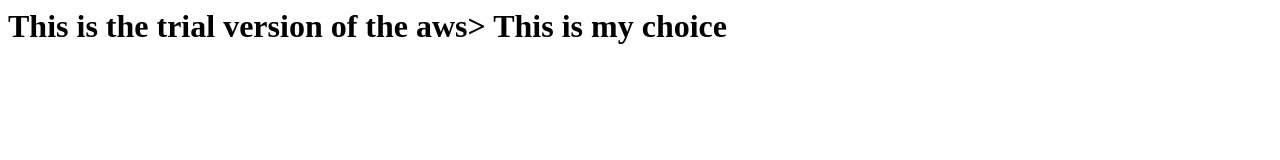
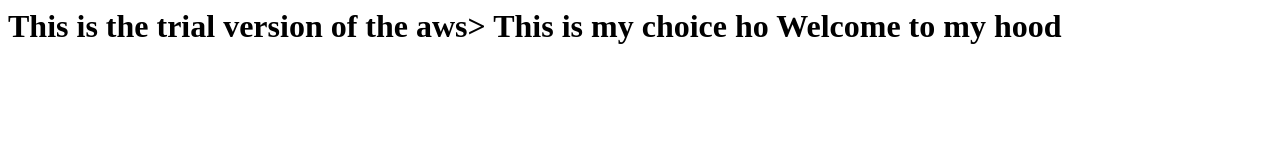
Before and after one commit to arpansaini/Test2, a plain HTML site: page index.html in a window 1280 px wide. Drawn offline with Linux system fonts and the light colour scheme.

Commit message:
final changes

```diff
--- a/index.html
+++ b/index.html
@@ -1,2 +1,3 @@
 <h1> This is the trial version of the aws>
-This is my choice
+This is my choice ho
+Welcome to my hood
```
